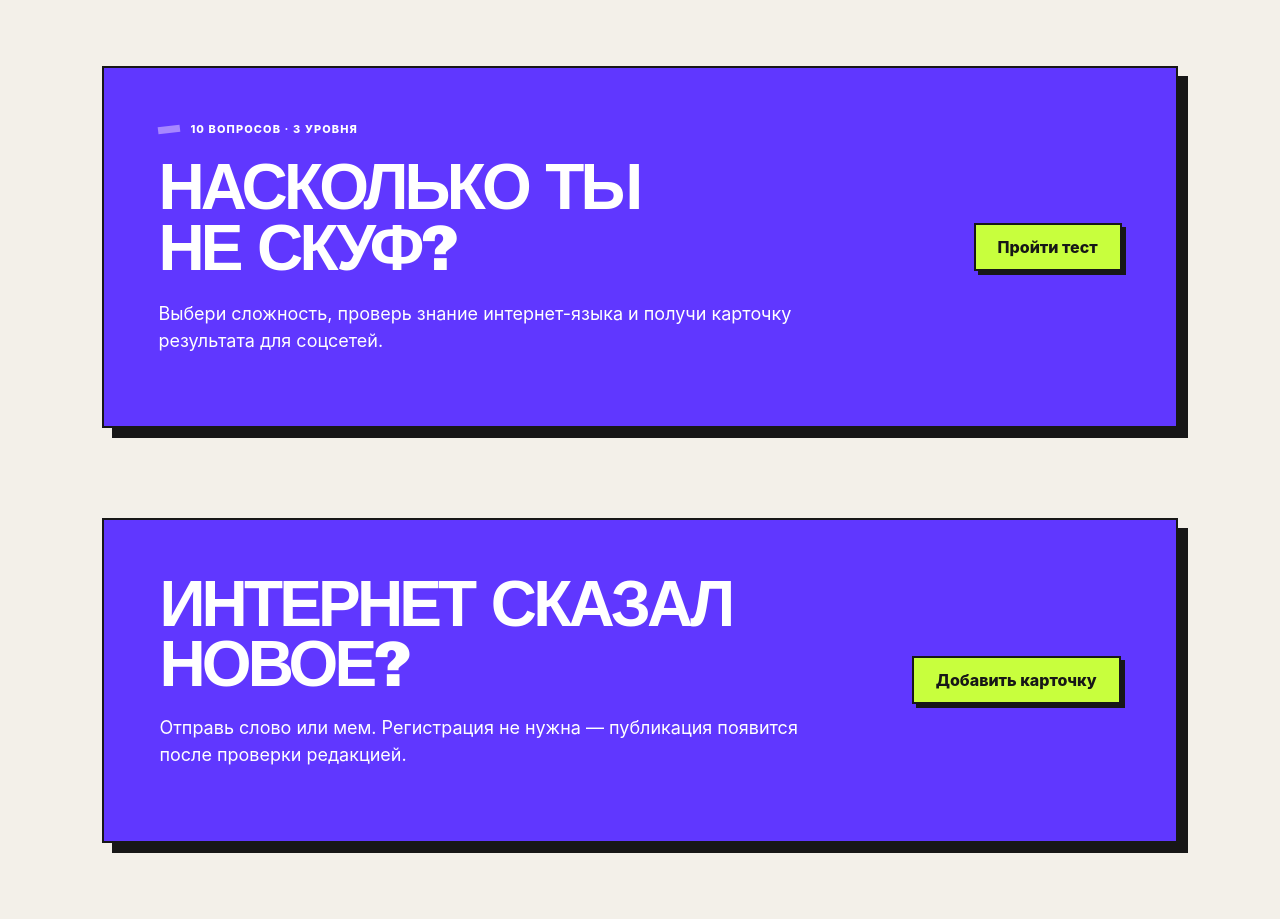
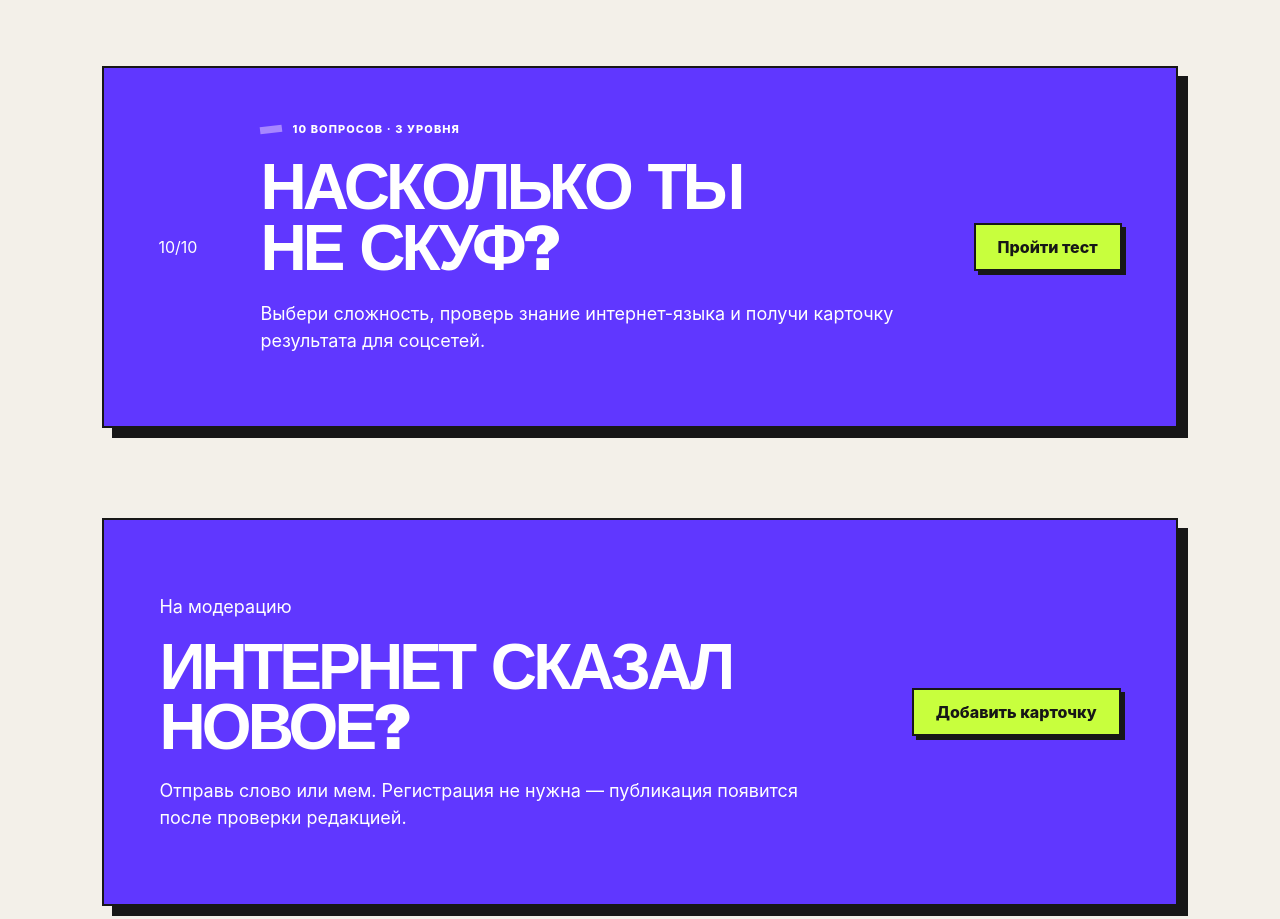
Before and after one commit to miromanof/skuf-skills, a React (Vite) app in the folder apps/web/: page / in a window 1280 px wide. Shown: the part 1240-2159 px from the top of the page. Built offline with nearby package versions, Linux system fonts and the light colour scheme.

Commit message:
feat: add distinct home action markup

```diff
--- a/apps/web/src/App.tsx
+++ b/apps/web/src/App.tsx
@@ -281,7 +281,11 @@ function HomePage() {
         <a href="#/dictionary"><h2>Словарь</h2><p>От «ауры» до «я в моменте» — с примерами и контекстом.</p><span>Смотреть все слова ↗</span></a>
         <a href="#/memology"><h2>Мемология</h2><p>Откуда взялся мем, что означает и когда его уместно использовать.</p><span>Разобраться в мемах ↗</span></a>
       </section>
-      <section className="quiz-home-cta"><div><p className="eyebrow"><span /> 10 вопросов · 3 уровня</p><h2>Насколько ты<br />не скуф?</h2><p>Выбери сложность, проверь знание интернет-языка и получи карточку результата для соцсетей.</p></div><a className="button button--light" href="#/quiz">Пройти тест</a></section>
+      <section className="quiz-home-cta">
+        <span className="quiz-home-cta__score" aria-hidden="true">10/10</span>
+        <div><p className="eyebrow"><span /> 10 вопросов · 3 уровня</p><h2>Насколько ты<br />не скуф?</h2><p>Выбери сложность, проверь знание интернет-языка и получи карточку результата для соцсетей.</p></div>
+        <a className="button button--light" href="#/quiz">Пройти тест</a>
+      </section>
       <Suggest />
     </>
   );
@@ -503,7 +507,7 @@ function SubmitPage() {
 }
 
 function Suggest() {
-  return <section className="suggest"><div><h2>Интернет сказал новое?</h2><p>Отправь слово или мем. Регистрация не нужна — публикация появится после проверки редакцией.</p></div><a className="button button--light" href="#/submit">Добавить карточку</a></section>;
+  return <section className="suggest"><div><p className="suggest__label">На модерацию</p><h2>Интернет сказал новое?</h2><p>Отправь слово или мем. Регистрация не нужна — публикация появится после проверки редакцией.</p></div><a className="button button--light" href="#/submit">Добавить карточку</a></section>;
 }
 
 export function App() {
```
